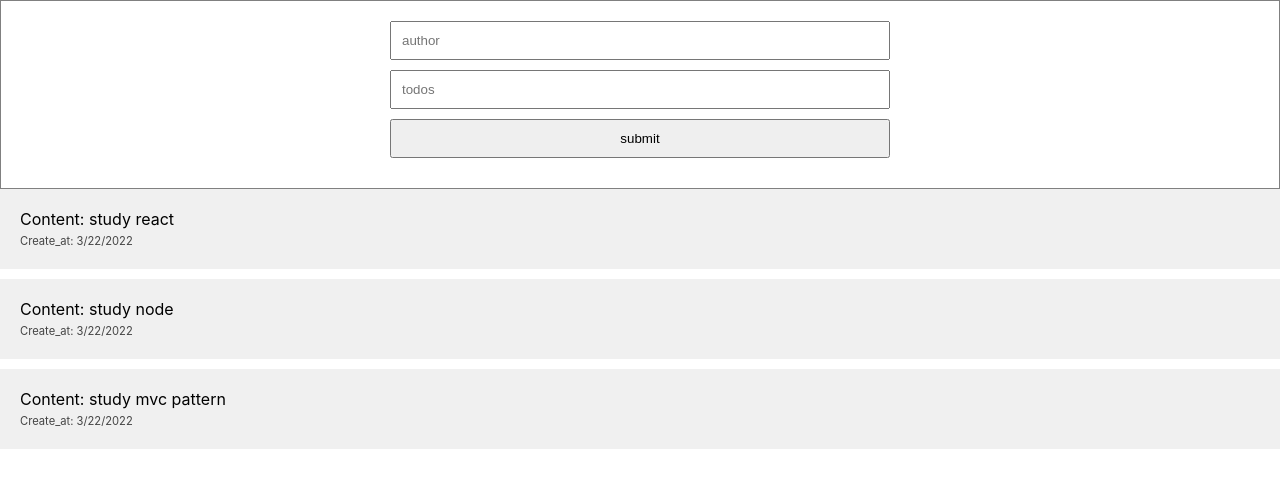
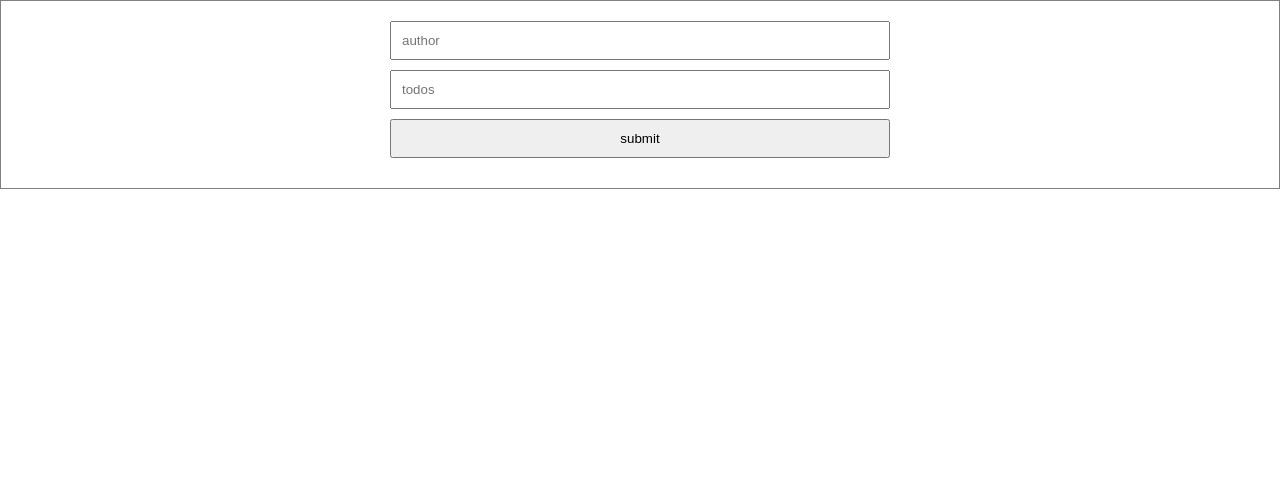
Before and after one commit to GangOn0215/React_Project_Todos, a React (Create React App) app: page / in a window 1280 px wide. Shown: the top 488 px of the page. Built offline with nearby package versions, Linux system fonts and the light colour scheme.

Commit message:
#3 todolist create 구현

```diff
--- a/src/App.js
+++ b/src/App.js
@@ -1,32 +1,31 @@
 import "./App.css";
+import React, { useState, useRef } from "react";
 import TodosHeader from "./Components/TodosHeader";
 import TodosList from "./Components/TodosList";
 
 function App() {
-  const dummyList = [
-    {
-      id: 1,
-      author: "Arannay",
-      content: "study react",
-      create_date: new Date().getTime(),
-    },
-    {
-      id: 2,
-      author: "Buan",
-      content: "study node",
-      create_date: new Date().getTime(),
-    },
-    {
-      id: 3,
-      author: "Mace",
-      content: "study mvc pattern",
-      create_date: new Date().getTime(),
-    },
-  ];
+  const [data, setData] = useState([]);
+
+  const dataId = useRef(0);
+
+  const onCreate = (author, todos) => {
+    const create_date = new Date().getTime();
+    const newData = {
+      author,
+      todos,
+      create_date,
+      id: dataId.current,
+    };
+
+    dataId.current += 1;
+
+    setData([newData, ...data]);
+  };
+
   return (
     <div className="todos-container">
-      <TodosHeader />
-      <TodosList todosList={dummyList} />
+      <TodosHeader onCreate={onCreate} />
+      <TodosList todosList={data} />
     </div>
   );
 }
--- a/src/Components/TodosHeader.js
+++ b/src/Components/TodosHeader.js
@@ -1,6 +1,6 @@
 import React, { useState, useRef } from "react";
 
-const TodosHeader = () => {
+const TodosHeader = ({ onCreate }) => {
   const inputAuthor = useRef();
   const inputTodos = useRef();
 
@@ -19,11 +19,20 @@ const TodosHeader = () => {
   const handleSubmit = () => {
     if (state.author.length < 1) {
       inputAuthor.current.focus();
+
+      return;
     } else if (state.todos.length < 1) {
       inputTodos.current.focus();
+
+      return;
     }
 
-    console.log(state);
+    onCreate(state.author, state.todos);
+
+    setState({
+      author: "",
+      todos: "",
+    });
   };
 
   return (
--- a/src/Components/TodosItem.js
+++ b/src/Components/TodosItem.js
@@ -1,7 +1,11 @@
-const TodosItem = ({ author, content, create_date, id }) => {
+import React from "react";
+
+const TodosItem = ({ author, todos, create_date, id }) => {
+  console.log(author, todos, create_date, id);
+
   return (
     <div className="todos-item">
-      <span> Content: {content} </span> <br />
+      <span> Content: {todos} </span> <br />
       <span className="create-at">
         Create_at: {new Date(create_date).toLocaleDateString()}
       </span>
--- a/src/Components/TodosList.js
+++ b/src/Components/TodosList.js
@@ -1,3 +1,4 @@
+import React from "react";
 import TodosItem from "./TodosItem";
 
 const TodosList = ({ todosList }) => {
@@ -5,10 +6,14 @@ const TodosList = ({ todosList }) => {
   return (
     <div className="todos-lists">
       {todosList.map((item) => {
+        console.log("break");
         return <TodosItem key={item.id} {...item} />;
       })}
     </div>
   );
 };
 
+TodosList.defaultProps = {
+  todosList: [],
+};
 export default TodosList;
```
